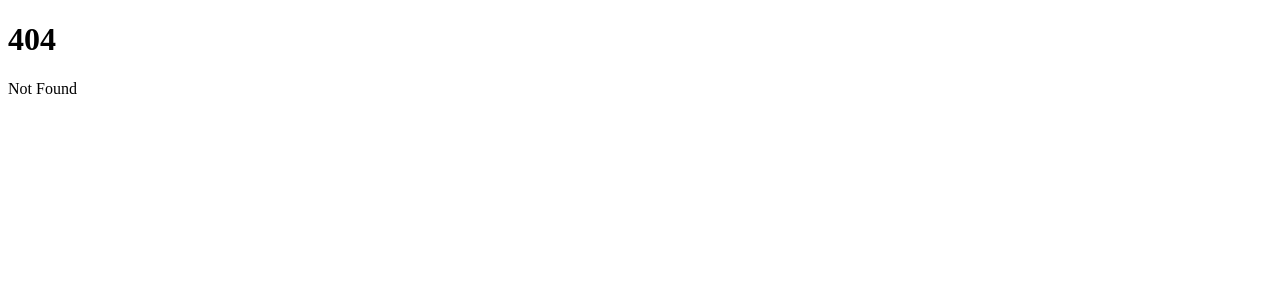
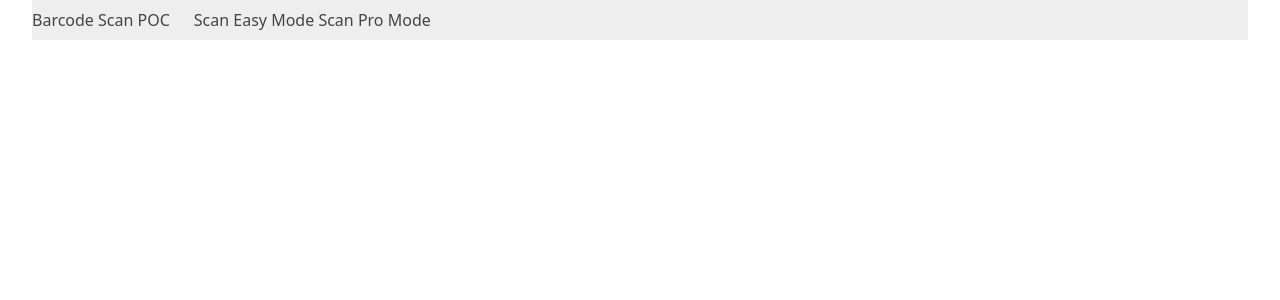
Before and after one commit to pk-team/sv-qrcode-poc, a SvelteKit app: page /scan-pro-mode in a window 1280 px wide. Before the commit this address had no page. Shown: the top 300 px of the page. Built offline with nearby package versions, Linux system fonts and the light colour scheme.

Commit message:
add prom mode route

```diff
--- a/src/app.css
+++ b/src/app.css
@@ -9,6 +9,11 @@ body {
     margin: 0 auto;
 }
 
+.site-wrap {
+    max-width: 95%;
+    margin-inline: auto;
+}
+
 main {
     display: flex;
     flex-direction: column;
@@ -17,3 +22,17 @@ main {
     padding: 1rem;
     margin: 0 auto;
 }
+
+header {
+    height: 40px;
+    display: flex;
+    justify-content: start;
+    align-items: center;
+    gap: 1.5rem;
+    background: #eee;
+}
+
+header a {
+    text-decoration: none;
+    color: #444;
+}
--- /dev/null
+++ b/src/routes/+layout.svelte
@@ -0,0 +1,16 @@
+<script lang="ts">
+	import '../app.css';
+</script>
+
+<div class="site-wrap">
+	<header>
+		<div class="title">
+			<a href="/">Barcode Scan POC</a>
+		</div>
+		<nav>
+			<a href="/scan-easy-mode">Scan Easy Mode</a>
+			<a href="/scan-pro-mode">Scan Pro Mode</a>
+		</nav>
+	</header>
+	<slot />
+</div>
--- a/src/routes/+page.svelte
+++ b/src/routes/+page.svelte
@@ -1,46 +1,5 @@
 <script lang="ts">
-	import ScanQrV1 from '$lib/components/ScanQrV1.svelte';
-	import '../app.css';
-
-	let barcodes = new Set<string>()
-	let vineBoom: HTMLAudioElement
-
-	function onScan(e: CustomEvent<string>) {
-		barcodes = new Set([...barcodes, e.detail])
-		vineBoom.play()
-	}
-</script>
-
-<main>
-	<section>
-		<h1>SCAN QrCode POC</h1>
-		<ScanQrV1 on:scan={onScan} />
-		<audio src="/vine-boom.mp3" bind:this={vineBoom}></audio>
-	</section>
-
-	<section>
-		<h2>Results</h2>
-		<ul>
-			{#each barcodes as barcode}
-				<li>{barcode}</li>
-			{/each}
-		</ul>
-	</section>
-</main>
 
 
-<style>
-	h1 {
-		text-align: center;
-	}
-
-	main {
-		display: grid;
-		grid-template-columns: 1fr 1fr;
-		gap: 2rem;
-	}
-
-	main section {
-		height: 100%;
-	}
-</style>
+</script>
+<h1>Home</h1>
--- a/vite.config.ts
+++ b/vite.config.ts
@@ -3,12 +3,12 @@ import fs from 'fs';
 
 const config = {
   plugins: [sveltekit()],
-  // server: {
-  //   https: {
-  //     key: fs.readFileSync('localhost.key'),
-  //     cert: fs.readFileSync('localhost.crt')
-  //   }
-  // }
+  server: {
+    https: {
+      key: fs.readFileSync('localhost.key'),
+      cert: fs.readFileSync('localhost.crt')
+    }
+  }
 };
 
 export default config;
```
Also changed, not shown: src/lib/components/ScanQrV1.svelte (+6 -2 lines), src/routes/scan-easy-mode/+page.svelte (added, +38 -0 lines), src/routes/scan-pro-mode/+page.svelte (added), 2 other files (tests, documents, lock files or other folders).
